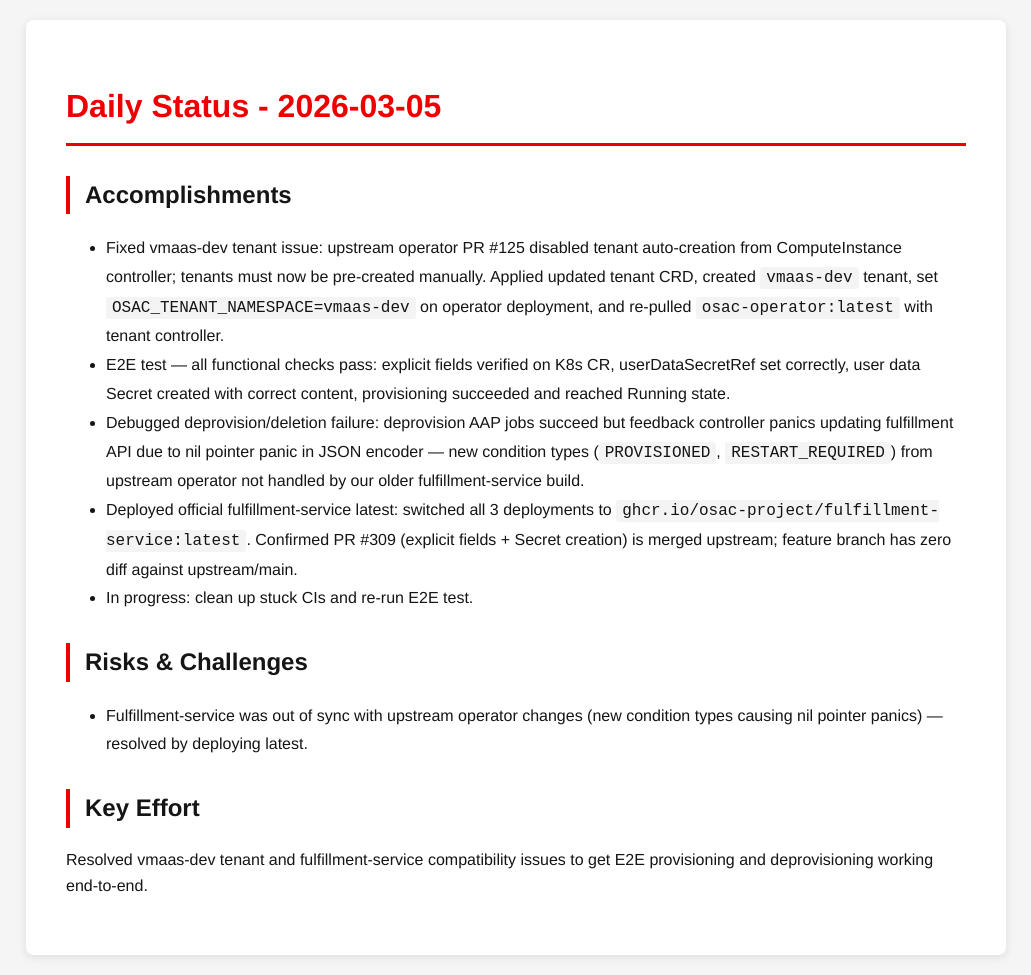
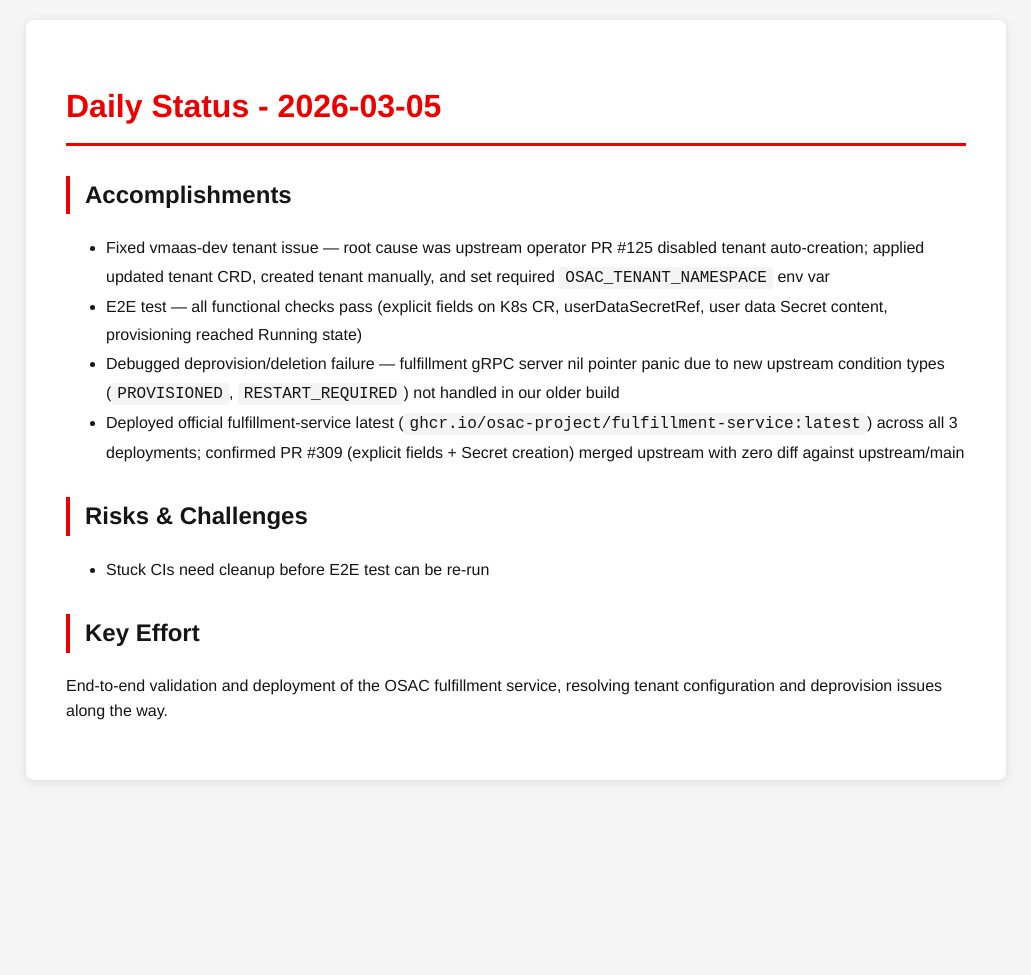
Before and after one commit to tzvatot/daily-status, a Jekyll site: the page built from 2026-03-05.md, in a window 1280 px wide. Shown: the whole page, without its empty margins (124-1155 px from the left). Built offline with Jekyll 4.4.1, drawn with Linux system fonts in a browser that asks for light colours; after the commit the page ends 900 px from its top, so only the background shows below that.

Commit message:
Daily status update - 2026-03-05

```diff
--- a/2026-03-05.md
+++ b/2026-03-05.md
@@ -7,14 +7,13 @@ date: 2026-03-05
 # Daily Status - 2026-03-05
 
 ## Accomplishments
-- Fixed vmaas-dev tenant issue: upstream operator PR #125 disabled tenant auto-creation from ComputeInstance controller; tenants must now be pre-created manually. Applied updated tenant CRD, created `vmaas-dev` tenant, set `OSAC_TENANT_NAMESPACE=vmaas-dev` on operator deployment, and re-pulled `osac-operator:latest` with tenant controller.
-- E2E test — all functional checks pass: explicit fields verified on K8s CR, userDataSecretRef set correctly, user data Secret created with correct content, provisioning succeeded and reached Running state.
-- Debugged deprovision/deletion failure: deprovision AAP jobs succeed but feedback controller panics updating fulfillment API due to nil pointer panic in JSON encoder — new condition types (`PROVISIONED`, `RESTART_REQUIRED`) from upstream operator not handled by our older fulfillment-service build.
-- Deployed official fulfillment-service latest: switched all 3 deployments to `ghcr.io/osac-project/fulfillment-service:latest`. Confirmed PR #309 (explicit fields + Secret creation) is merged upstream; feature branch has zero diff against upstream/main.
-- In progress: clean up stuck CIs and re-run E2E test.
+- Fixed vmaas-dev tenant issue — root cause was upstream operator PR #125 disabled tenant auto-creation; applied updated tenant CRD, created tenant manually, and set required `OSAC_TENANT_NAMESPACE` env var
+- E2E test — all functional checks pass (explicit fields on K8s CR, userDataSecretRef, user data Secret content, provisioning reached Running state)
+- Debugged deprovision/deletion failure — fulfillment gRPC server nil pointer panic due to new upstream condition types (`PROVISIONED`, `RESTART_REQUIRED`) not handled in our older build
+- Deployed official fulfillment-service latest (`ghcr.io/osac-project/fulfillment-service:latest`) across all 3 deployments; confirmed PR #309 (explicit fields + Secret creation) merged upstream with zero diff against upstream/main
 
 ## Risks & Challenges
-- Fulfillment-service was out of sync with upstream operator changes (new condition types causing nil pointer panics) — resolved by deploying latest.
+- Stuck CIs need cleanup before E2E test can be re-run
 
 ## Key Effort
-Resolved vmaas-dev tenant and fulfillment-service compatibility issues to get E2E provisioning and deprovisioning working end-to-end.
+End-to-end validation and deployment of the OSAC fulfillment service, resolving tenant configuration and deprovision issues along the way.
```
